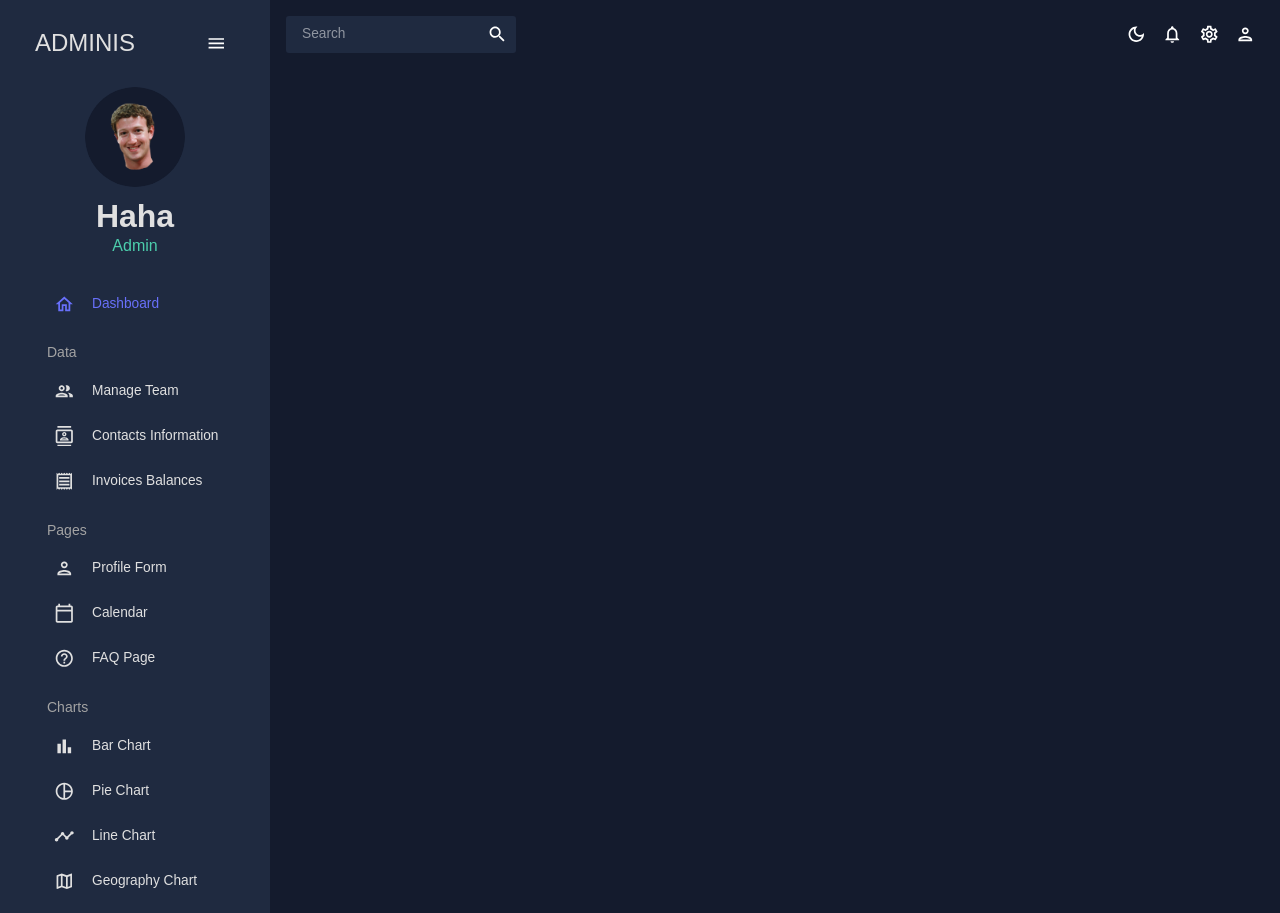
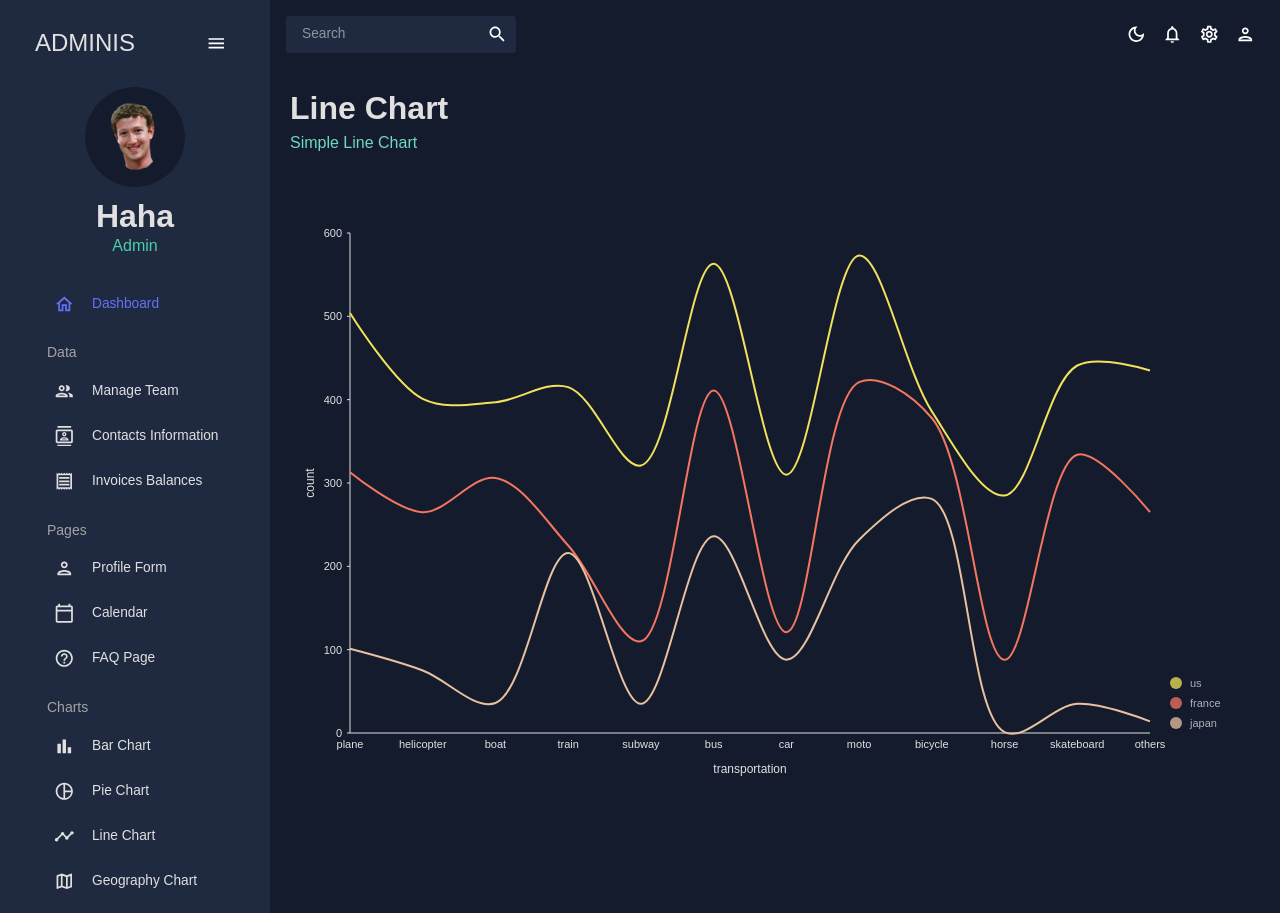
Before and after one commit to Hadayxinchao/BookingApp, a React (Create React App) app in the folder admin/: page /line in a window 1280 px wide. Built offline with nearby package versions, Linux system fonts and the light colour scheme.

Commit message:
W2-dashboard: Create Line and Geography Chart

```diff
--- a/admin/src/App.js
+++ b/admin/src/App.js
@@ -10,10 +10,10 @@
 import Invoices from "./scenes/invoices";
 import Form from "./scenes/form";
 import Bar from "./scenes/bar";
-// import Line from "./scenes/line";
+import Line from "./scenes/line";
 import Pie from "./scenes/pie";
 import FAQ from "./scenes/faq";
-// import Geography from "./scenes/geography";
+import Geography from "./scenes/geography";
 import Calendar from "./scenes/calendar/calendar";
 
 function App() {
@@ -39,10 +39,10 @@
                 <Route path="/form" element={<Form />} />
                 <Route path="/bar" element={<Bar />} />
                 <Route path="/pie" element={<Pie />} />
-                {/* <Route path="/line" element={<Line />} /> */}
+                <Route path="/line" element={<Line />} />
                 <Route path="/faq" element={<FAQ />} />
                 <Route path="/calendar" element={<Calendar />} />
-                {/* <Route path="/geography" element={<Geography />} /> */}
+                <Route path="/geography" element={<Geography />} />
             </Routes>
             </main>
           </div>
--- /dev/null
+++ b/admin/src/components/GeographyChart.jsx
@@ -0,0 +1,85 @@
+import { useTheme } from "@mui/material";
+import { ResponsiveChoropleth } from "@nivo/geo";
+import { geoFeatures } from "../data/mockGeoFeatures";
+import { tokens } from "../theme";
+import { mockGeographyData as data } from "../data/mockData";
+
+const GeographyChart = ({ isDashboard = false }) => {
+  const theme = useTheme();
+  const colors = tokens(theme.palette.mode);
+  return (
+    <ResponsiveChoropleth
+      data={data}
+      theme={{
+        axis: {
+          domain: {
+            line: {
+              stroke: colors.grey[100],
+            },
+          },
+          legend: {
+            text: {
+              fill: colors.grey[100],
+            },
+          },
+          ticks: {
+            line: {
+              stroke: colors.grey[100],
+              strokeWidth: 1,
+            },
+            text: {
+              fill: colors.grey[100],
+            },
+          },
+        },
+        legends: {
+          text: {
+            fill: colors.grey[100],
+          },
+        },
+      }}
+      features={geoFeatures.features}
+      margin={{ top: 0, right: 0, bottom: 0, left: 0 }}
+      domain={[0, 1000000]}
+      unknownColor="#666666"
+      label="properties.name"
+      valueFormat=".2s"
+      projectionScale={isDashboard ? 40 : 150}
+      projectionTranslation={isDashboard ? [0.49, 0.6] : [0.5, 0.5]}
+      projectionRotation={[0, 0, 0]}
+      borderWidth={1.5}
+      borderColor="#ffffff"
+      legends={
+        !isDashboard
+          ? [
+              {
+                anchor: "bottom-left",
+                direction: "column",
+                justify: true,
+                translateX: 20,
+                translateY: -100,
+                itemsSpacing: 0,
+                itemWidth: 94,
+                itemHeight: 18,
+                itemDirection: "left-to-right",
+                itemTextColor: colors.grey[100],
+                itemOpacity: 0.85,
+                symbolSize: 18,
+                effects: [
+                  {
+                    on: "hover",
+                    style: {
+                      itemTextColor: "#ffffff",
+                      itemOpacity: 1,
+                    },
+                  },
+                ],
+              },
+            ]
+          : undefined
+      }
+    />
+  );
+};
+
+export default GeographyChart;
--- /dev/null
+++ b/admin/src/components/LineChart.jsx
@@ -0,0 +1,117 @@
+import { ResponsiveLine } from "@nivo/line";
+import { useTheme } from "@mui/material";
+import { tokens } from "../theme";
+import { mockLineData as data } from "../data/mockData";
+
+const LineChart = ({ isCustomLineColors = false, isDashboard = false }) => {
+  const theme = useTheme();
+  const colors = tokens(theme.palette.mode);
+
+  return (
+    <ResponsiveLine
+      data={data}
+      theme={{
+        axis: {
+          domain: {
+            line: {
+              stroke: colors.grey[100],
+            },
+          },
+          legend: {
+            text: {
+              fill: colors.grey[100],
+            },
+          },
+          ticks: {
+            line: {
+              stroke: colors.grey[100],
+              strokeWidth: 1,
+            },
+            text: {
+              fill: colors.grey[100],
+            },
+          },
+        },
+        legends: {
+          text: {
+            fill: colors.grey[100],
+          },
+        },
+        tooltip: {
+          container: {
+            color: colors.primary[500],
+          },
+        },
+      }}
+      colors={isDashboard ? { datum: "color" } : { scheme: "nivo" }} // added
+      margin={{ top: 50, right: 110, bottom: 50, left: 60 }}
+      xScale={{ type: "point" }}
+      yScale={{
+        type: "linear",
+        min: "auto",
+        max: "auto",
+        stacked: true,
+        reverse: false,
+      }}
+      yFormat=" >-.2f"
+      curve="catmullRom"
+      axisTop={null}
+      axisRight={null}
+      axisBottom={{
+        orient: "bottom",
+        tickSize: 0,
+        tickPadding: 5,
+        tickRotation: 0,
+        legend: isDashboard ? undefined : "transportation", // added
+        legendOffset: 36,
+        legendPosition: "middle",
+      }}
+      axisLeft={{
+        orient: "left",
+        tickValues: 5, // added
+        tickSize: 3,
+        tickPadding: 5,
+        tickRotation: 0,
+        legend: isDashboard ? undefined : "count", // added
+        legendOffset: -40,
+        legendPosition: "middle",
+      }}
+      enableGridX={false}
+      enableGridY={false}
+      pointSize={8}
+      pointColor={{ theme: "background" }}
+      pointBorderWidth={2}
+      pointBorderColor={{ from: "serieColor" }}
+      pointLabelYOffset={-12}
+      useMesh={true}
+      legends={[
+        {
+          anchor: "bottom-right",
+          direction: "column",
+          justify: false,
+          translateX: 100,
+          translateY: 0,
+          itemsSpacing: 0,
+          itemDirection: "left-to-right",
+          itemWidth: 80,
+          itemHeight: 20,
+          itemOpacity: 0.75,
+          symbolSize: 12,
+          symbolShape: "circle",
+          symbolBorderColor: "rgba(0, 0, 0, .5)",
+          effects: [
+            {
+              on: "hover",
+              style: {
+                itemBackground: "rgba(0, 0, 0, .03)",
+                itemOpacity: 1,
+              },
+            },
+          ],
+        },
+      ]}
+    />
+  );
+};
+
+export default LineChart;
--- /dev/null
+++ b/admin/src/scenes/geography/index.jsx
@@ -0,0 +1,24 @@
+import { Box, useTheme } from "@mui/material";
+import GeographyChart from "../../components/GeographyChart";
+import Header from "../../components/Header";
+import { tokens } from "../../theme";
+
+const Geography = () => {
+  const theme = useTheme();
+  const colors = tokens(theme.palette.mode);
+  return (
+    <Box m="20px">
+      <Header title="Geography" subtitle="Simple Geography Chart" />
+
+      <Box
+        height="75vh"
+        border={`1px solid ${colors.grey[100]}`}
+        borderRadius="4px"
+      >
+        <GeographyChart />
+      </Box>
+    </Box>
+  );
+};
+
+export default Geography;
--- /dev/null
+++ b/admin/src/scenes/line/index.jsx
@@ -0,0 +1,16 @@
+import { Box } from "@mui/material";
+import Header from "../../components/Header";
+import LineChart from "../../components/LineChart";
+
+const Line = () => {
+  return (
+    <Box m="20px">
+      <Header title="Line Chart" subtitle="Simple Line Chart" />
+      <Box height="75vh">
+        <LineChart />
+      </Box>
+    </Box>
+  );
+};
+
+export default Line;
```
